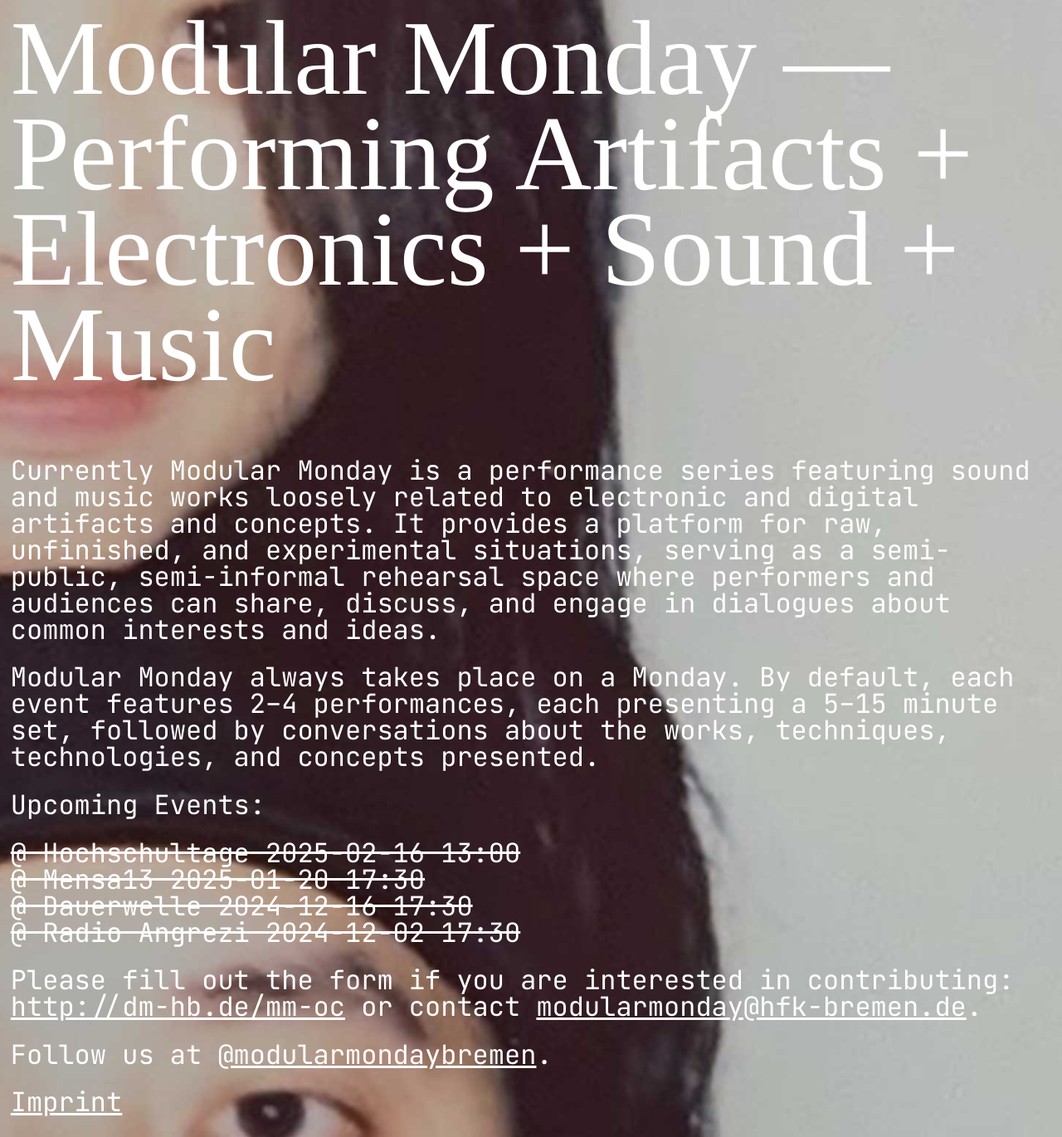
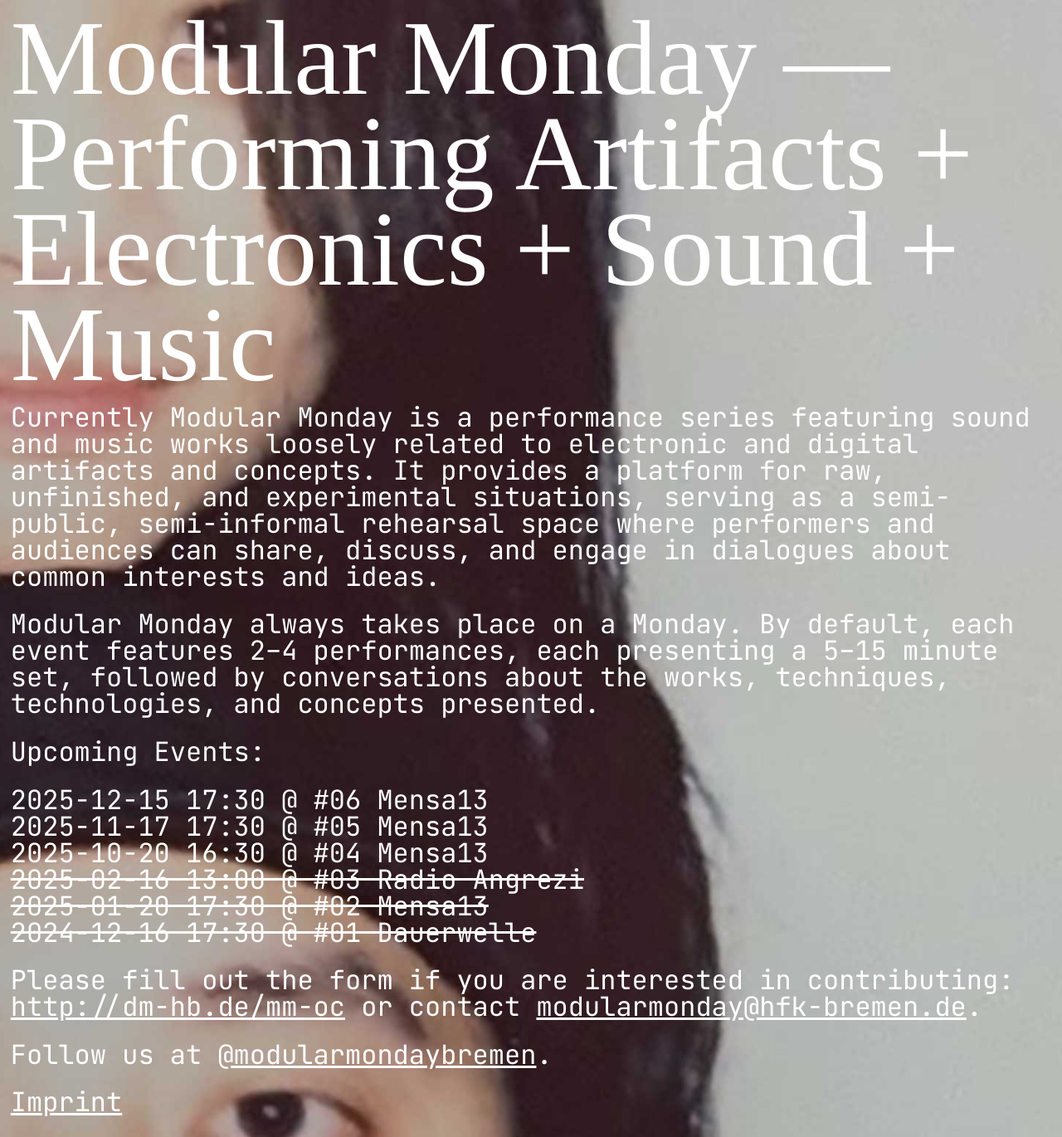
Before and after one commit to digitalmediabremen/modularmonday, a Jekyll site: the page built from docs/index.md, in a window 1280 px wide. Shown: the whole page at 83% size. Built offline with Jekyll 4.4.1, drawn with Linux system fonts in a browser that asks for light colours.

```diff
--- /dev/null
+++ b/docs/_posts/2025-10-20-mensa13.md
@@ -0,0 +1,9 @@
+---
+layout: post
+title:  "#04 Mensa13"
+date:   2025-10-20 18:30:00 +0200 <-- why does +0100 not work here?!? -->
+categories: event
+permalink: /modular-monday/04-mensa13/
+---
+
+see you at Mensa13.
--- /dev/null
+++ b/docs/_posts/2025-11-17-mensa13.md
@@ -0,0 +1,9 @@
+---
+layout: post
+title:  "#05 Mensa13"
+date:   2025-11-17 18:30:00 +0100
+categories: event
+permalink: /modular-monday/05-mensa13/
+---
+
+see you at Mensa13.
--- /dev/null
+++ b/docs/_posts/2025-12-15-mensa13.md
@@ -0,0 +1,9 @@
+---
+layout: post
+title:  "#06 Mensa13"
+date:   2025-12-15 18:30:00 +0100
+categories: event
+permalink: /modular-monday/06-mensa13/
+---
+
+see you at Mensa13.
--- a/docs/index.md
+++ b/docs/index.md
@@ -10,18 +10,23 @@ Modular Monday always takes place on a Monday. By default, each event features 2
 ### Upcoming Events:
 
 <ul>
-{% assign sorted_posts = site.posts | sort: "date" %}
-<!-- {% assign sorted_posts = site.posts | sort: "date" | reverse %} -->
+{% assign sorted_posts = site.posts | sort: "date" | reverse %}
 {% for post in sorted_posts %}
-  {% if post.date < site.time %}
-    <li style="text-decoration: line-through;">@ <a href="{{ post.url | relative_url }}">{{ post.title }}</a> {{ post.date | date: "%Y-%m-%d %H:%M" }}</li>
+  {% if post.date > site.time %}
+    <li>
+        <a href="{{ post.url | relative_url }}"> {{ post.date | date: "%Y-%m-%d %H:%M" }}
+        @ {{ post.title }}</a>
+    </li>
   {% endif %}
 {% endfor %}
 
-{% assign sorted_posts = site.posts | sort: "date" %}
+{% assign sorted_posts = site.posts | sort: "date" | reverse %}
 {% for post in sorted_posts %}
-  {% if post.date > site.time %}
-    <li>@ <a href="{{ post.url | relative_url }}">{{ post.title }}</a> {{ post.date | date: "%Y-%m-%d %H:%M" }}</li>
+  {% if post.date < site.time %}
+    <li style="text-decoration: line-through;">
+        <a href="{{ post.url | relative_url }}"> {{ post.date | date: "%Y-%m-%d %H:%M" }}
+        @ {{ post.title }}</a>
+    </li>
   {% endif %}
 {% endfor %}
 </ul>
```
Also changed, not shown: docs/_posts/2024-12-02-radio-angrezi.md (deleted, +0 -8 lines), docs/_posts/2024-12-16-dauerwelle.md (+2 -1 lines), docs/_posts/2025-01-20-mensa13.md (+8 -1 lines), docs/_posts/2025-02-16-hochschultage.md (deleted, +0 -8 lines), docs/_posts/2025-02-16-radio-angrezi-hochschultage.md (added, +17 -0 lines), 1 other file.
